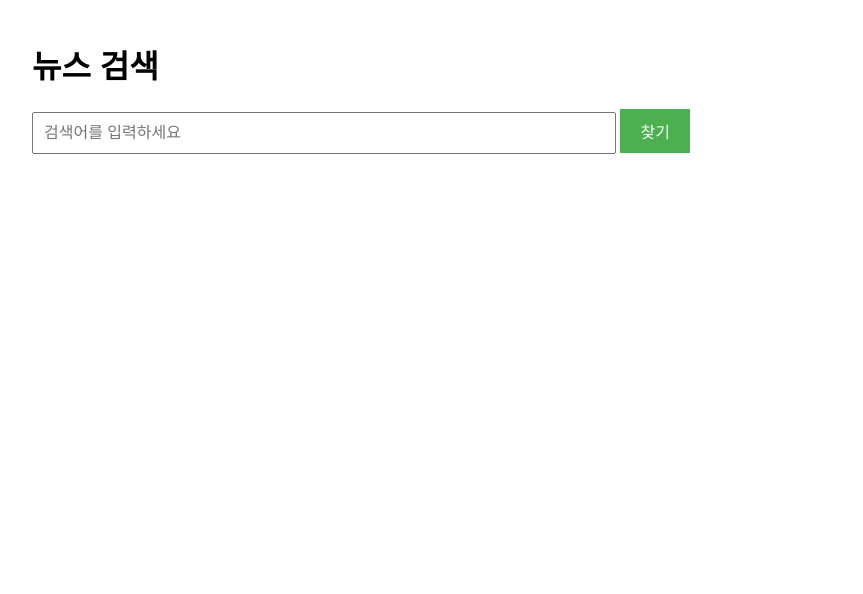
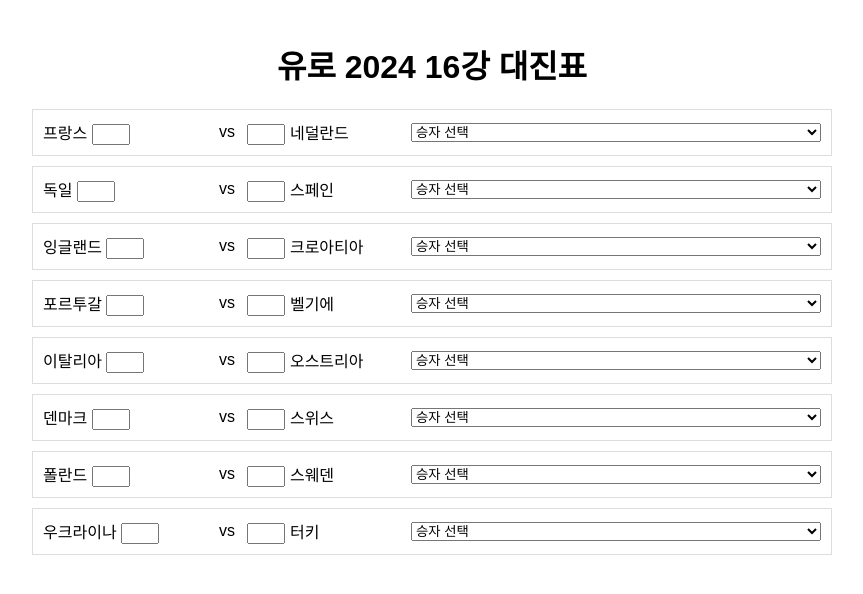
Before and after one commit to decembersnow/hello-world, a plain HTML site: page news.html in a window 1280 px wide. Shown: the whole page, without its empty margins (208-1071 px from the left). Drawn offline with nearby package versions, Linux system fonts and the light colour scheme.

Commit message:
euro24 add

```diff
--- a/news.html
+++ b/news.html
@@ -3,9 +3,8 @@
 <head>
     <meta charset="UTF-8">
     <meta name="viewport" content="width=device-width, initial-scale=1.0">
-    <title>뉴스 검색</title>
+    <title>유로 2024 16강 대진표</title>
     <script src="https://cdn.jsdelivr.net/npm/vue@2.6.14/dist/vue.js"></script>
-    <script src="https://cdn.jsdelivr.net/npm/axios/dist/axios.min.js"></script>
     <style>
         body {
             font-family: Arial, sans-serif;
@@ -13,53 +12,51 @@
             margin: 0 auto;
             padding: 20px;
         }
-        input[type="text"] {
-            width: 70%;
+        h1 {
+            text-align: center;
+        }
+        .match {
+            border: 1px solid #ddd;
             padding: 10px;
-            font-size: 16px;
+            margin-bottom: 10px;
+            display: flex;
+            justify-content: space-between;
+            align-items: center;
         }
-        button {
-            padding: 10px 20px;
-            font-size: 16px;
-            background-color: #4CAF50;
-            color: white;
-            border: none;
-            cursor: pointer;
+        .team {
+            width: 40%;
         }
-        ul {
-            list-style-type: none;
-            padding: 0;
+        .score {
+            width: 10%;
+            text-align: center;
         }
-        li {
-            margin-bottom: 20px;
-            border-bottom: 1px solid #eee;
-            padding-bottom: 10px;
+        input {
+            width: 30px;
+            text-align: center;
         }
-        h3 {
-            margin-bottom: 5px;
-        }
-        p {
-            color: #666;
+        select {
+            width: 100%;
         }
     </style>
 </head>
 <body>
     <div id="app">
-        <h1>뉴스 검색</h1>
-        <input type="text" v-model="searchQuery" placeholder="검색어를 입력하세요">
-        <button @click="search">찾기</button>
-        <div v-if="articles.length > 0">
-            <h2>검색 결과</h2>
-            <ul>
-                <li v-for="(article, index) in articles" :key="index">
-                    <h3>{{ article.title }}</h3>
-                    <p>{{ article.description }}</p>
-                    <small>{{ new Date(article.publishedAt).toLocaleDateString() }}</small>
-                </li>
-            </ul>
-        </div>
-        <div v-if="error">
-            <p>{{ error }}</p>
+        <h1>유로 2024 16강 대진표</h1>
+        <div v-for="(match, index) in matches" :key="index" class="match">
+            <div class="team">
+                {{ match.team1 }}
+                <input v-model.number="match.score1" type="number" min="0">
+            </div>
+            <div class="score">vs</div>
+            <div class="team">
+                <input v-model.number="match.score2" type="number" min="0">
+                {{ match.team2 }}
+            </div>
+            <select v-model="match.winner">
+                <option value="">승자 선택</option>
+                <option :value="match.team1">{{ match.team1 }}</option>
+                <option :value="match.team2">{{ match.team2 }}</option>
+            </select>
         </div>
     </div>
 
@@ -67,31 +64,16 @@
         new Vue({
             el: '#app',
             data: {
-                searchQuery: '',
-                articles: [],
-                error: ''
-            },
-            methods: {
-                search() {
-                    const API_KEY = '9cce0e8d5596405682a19a67491e6cb9'; // NewsAPI에서 받은 API 키를 여기에 입력하세요
-                    const newsApiUrl = `https://newsapi.org/v2/everything?q=${this.searchQuery}&from=${this.getDateString(1)}&to=${this.getDateString()}&sortBy=publishedAt&apiKey=${API_KEY}`;
-                    const proxyUrl = 'https://cors-anywhere.herokuapp.com/';
-
-                    axios.get(proxyUrl + newsApiUrl)
-                        .then(response => {
-                            this.articles = response.data.articles;
-                            this.error = '';
-                        })
-                        .catch(error => {
-                            console.error('Error:', error);
-                            this.error = '검색 중 오류가 발생했습니다. 나중에 다시 시도해 주세요.';
-                        });
-                },
-                getDateString(daysAgo = 0) {
-                    const date = new Date();
-                    date.setDate(date.getDate() - daysAgo);
-                    return date.toISOString().split('T')[0];
-                }
+                matches: [
+                    { team1: '프랑스', team2: '네덜란드', score1: null, score2: null, winner: '' },
+                    { team1: '독일', team2: '스페인', score1: null, score2: null, winner: '' },
+                    { team1: '잉글랜드', team2: '크로아티아', score1: null, score2: null, winner: '' },
+                    { team1: '포르투갈', team2: '벨기에', score1: null, score2: null, winner: '' },
+                    { team1: '이탈리아', team2: '오스트리아', score1: null, score2: null, winner: '' },
+                    { team1: '덴마크', team2: '스위스', score1: null, score2: null, winner: '' },
+                    { team1: '폴란드', team2: '스웨덴', score1: null, score2: null, winner: '' },
+                    { team1: '우크라이나', team2: '터키', score1: null, score2: null, winner: '' }
+                ]
             }
         });
     </script>
```
Also changed, not shown: index.html (+1 -1 lines).
